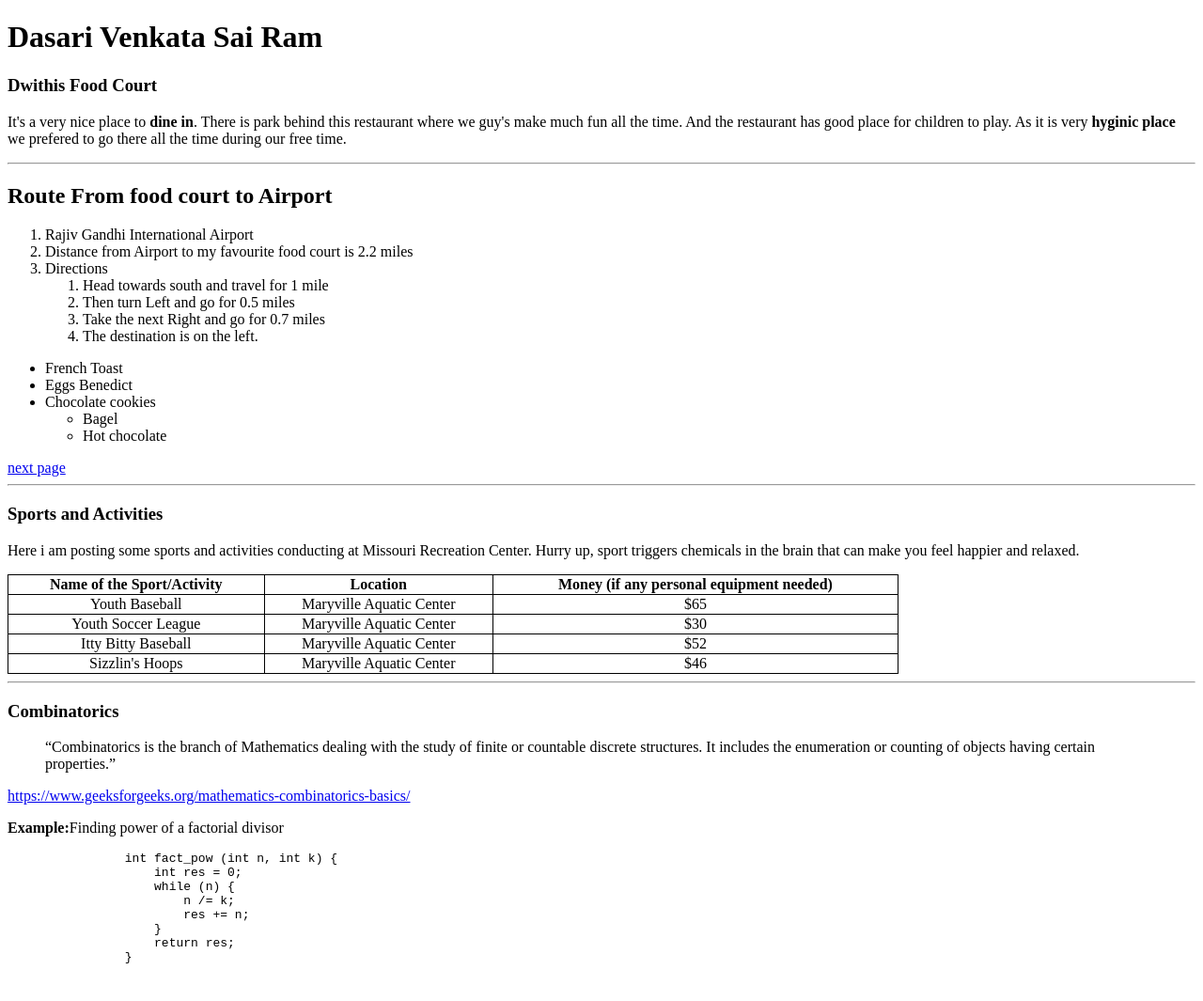
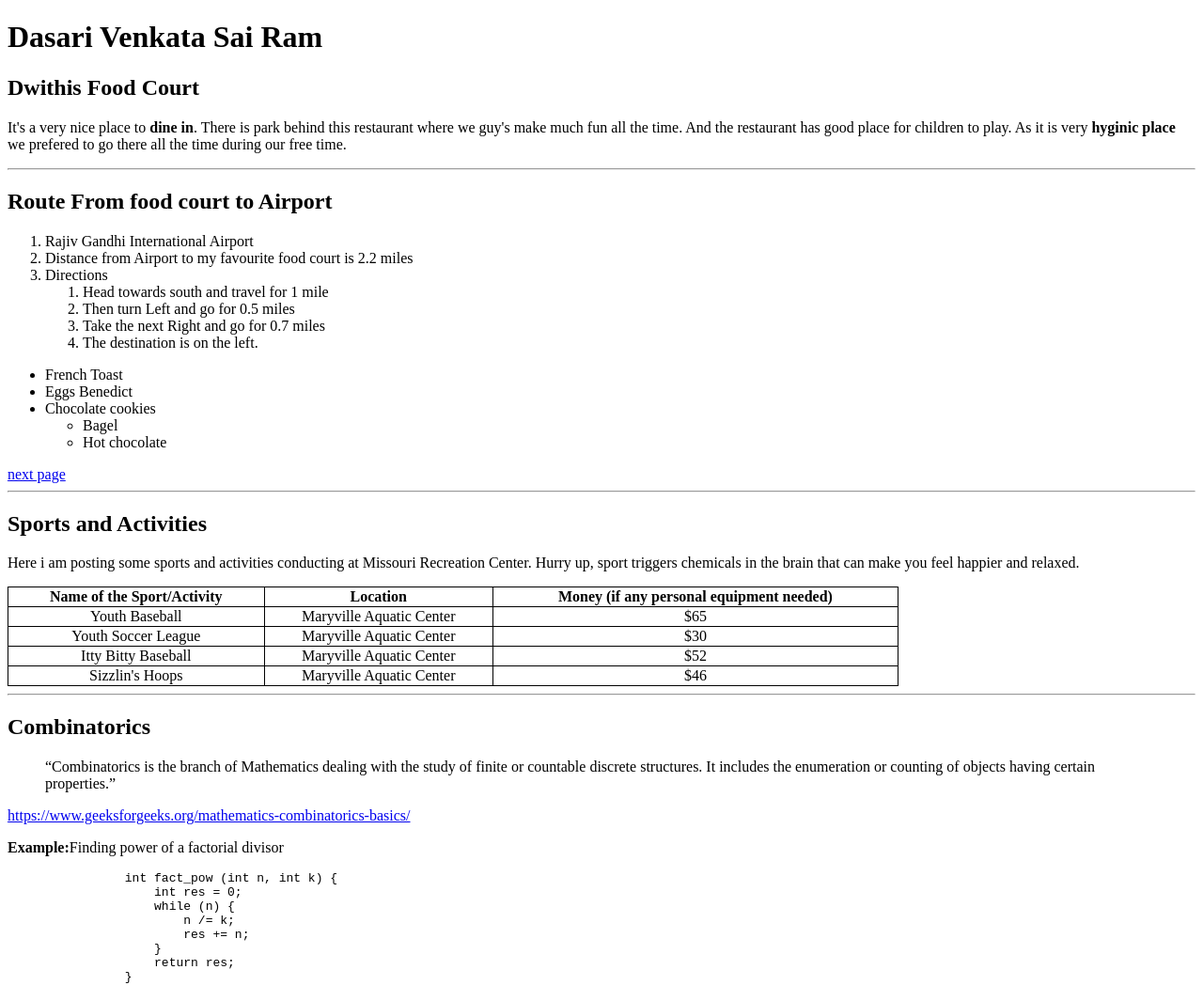
Before and after one commit to 44-563-Web-Apps-S22/webapps-s22-assignment-3-VENKATSAIDASARI, a plain HTML site: page index.html in a window 1280 px wide. Shown: the whole page at 94% size. Drawn offline with Linux system fonts and the light colour scheme.

```diff
--- a/index.html
+++ b/index.html
@@ -4,9 +4,9 @@
     <body>
         <header>
             <h1>Dasari Venkata Sai Ram</h1>
-            <h3>
+            <h2>
                 Dwithis Food Court
-            </h3>
+            </h2>
             <p>
                 It's a very nice place to <b>dine in</b>. There is park behind this restaurant where
                 we guy's make much fun all the time. And the restaurant has good place for children
@@ -44,7 +44,7 @@
             </ul>
             <a href="aboutme.html">next page</a>
             <hr>
-            <h3>
+            <h2>
                 Sports and Activities
             </h3>
             <p>
@@ -89,9 +89,9 @@
 
             </table>
             <hr>
-            <h3>
+            <h2>
                 Combinatorics
-            </h3>
+            </h2>
             <blockquote cite="https://www.geeksforgeeks.org/mathematics-combinatorics-basics/"><q>Combinatorics is the branch of Mathematics dealing with the study of finite or countable discrete structures.
                  It includes the enumeration or counting of objects having certain properties.</q></blockquote>
 
```
